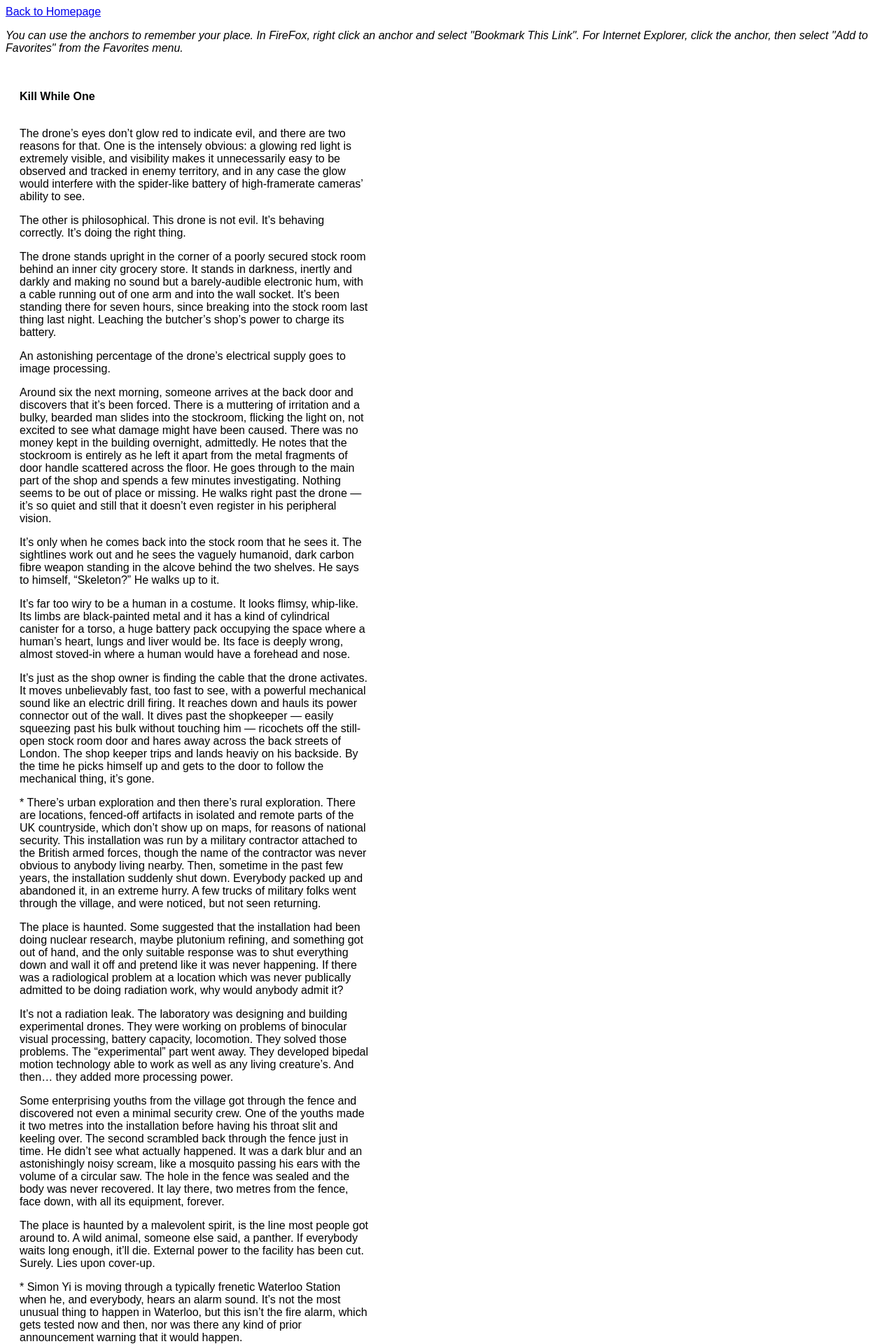
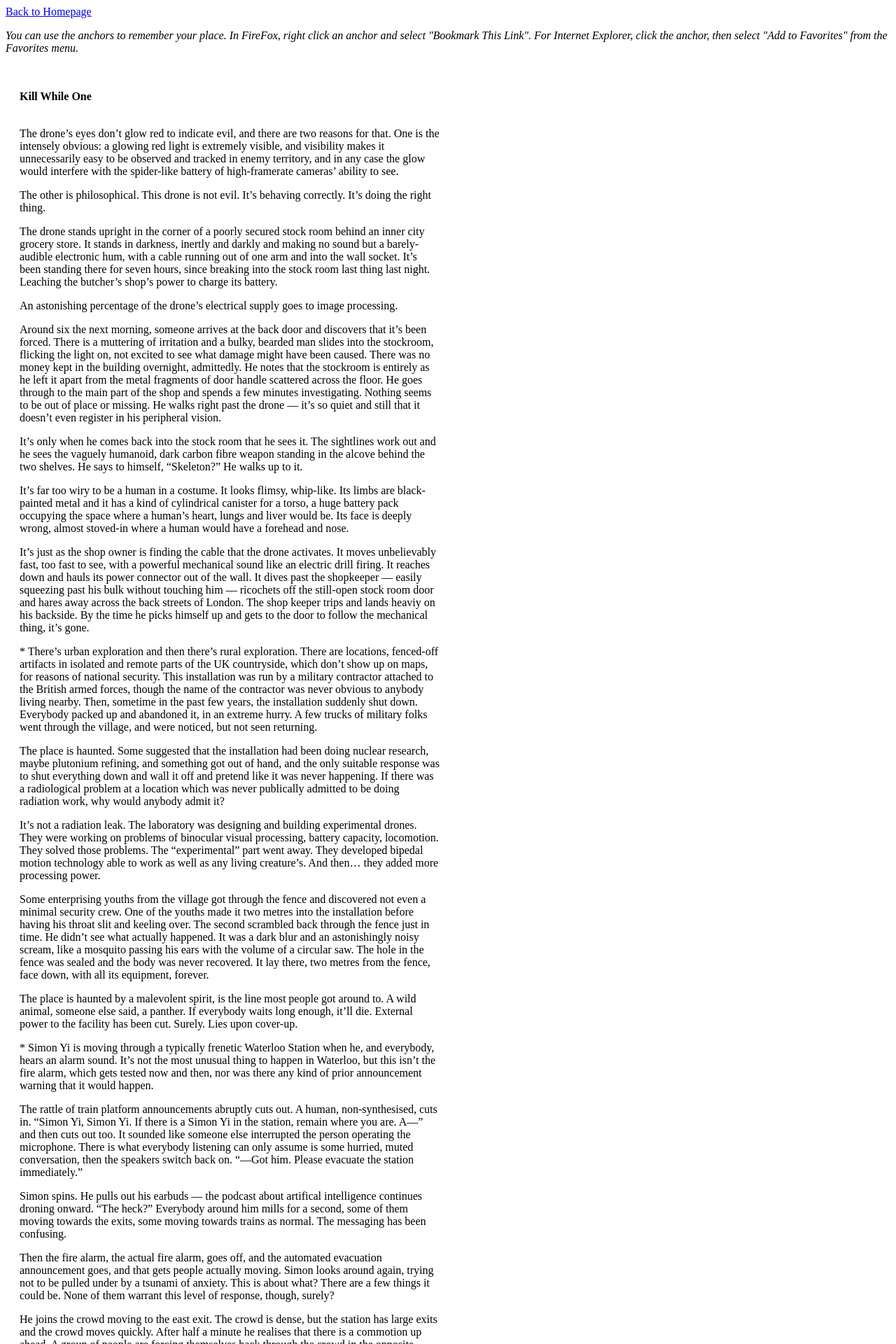
Before and after one commit to 0x000m/old, a Jekyll site: the page built from kill.md, in a window 1280 px wide. Shown: the top 1920 px of the page at 70% size. Built offline with Jekyll 4.4.1, drawn with Linux system fonts in a browser that asks for light colours.

Commit message:
Update default.html

```diff
--- a/_layouts/default.html
+++ b/_layouts/default.html
@@ -2,7 +2,7 @@
   <meta name="viewport" content="width=device-width, initial-scale=1">
   <head>
     <style>
-      body{font-family:sans-serif;}main p{max-width:500px;}main{padding:20px;}.page-header{margin-bottom:35px;font-size:16px;}.page-teaser{margin-bottom:20px;}</style>
+      body{font-family:serif;}main p{max-width:600px;}main{padding:20px;}.page-header{margin-bottom:35px;font-size:16px;}.page-teaser{margin-bottom:20px;}</style>
   </head>
   <body>
 
```
